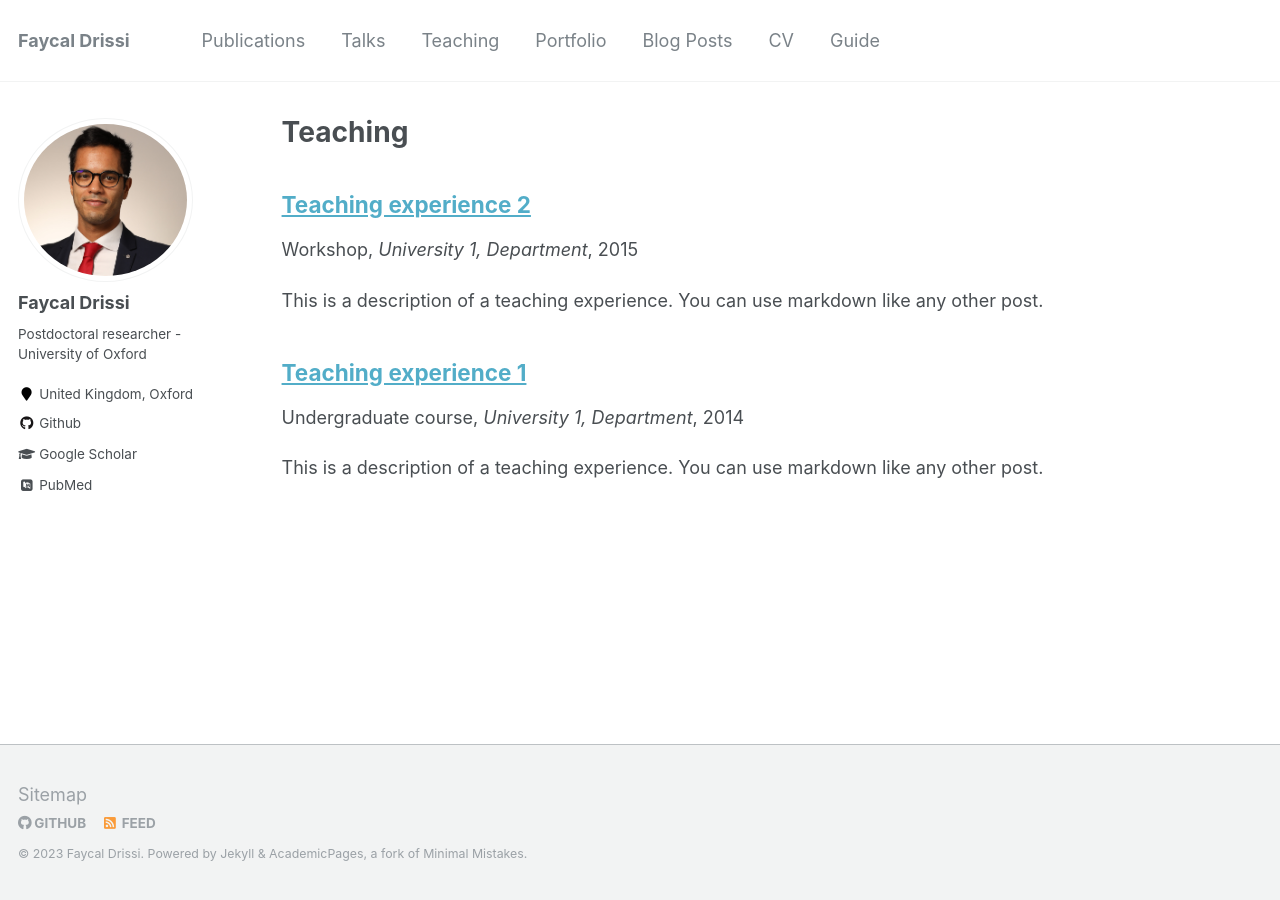
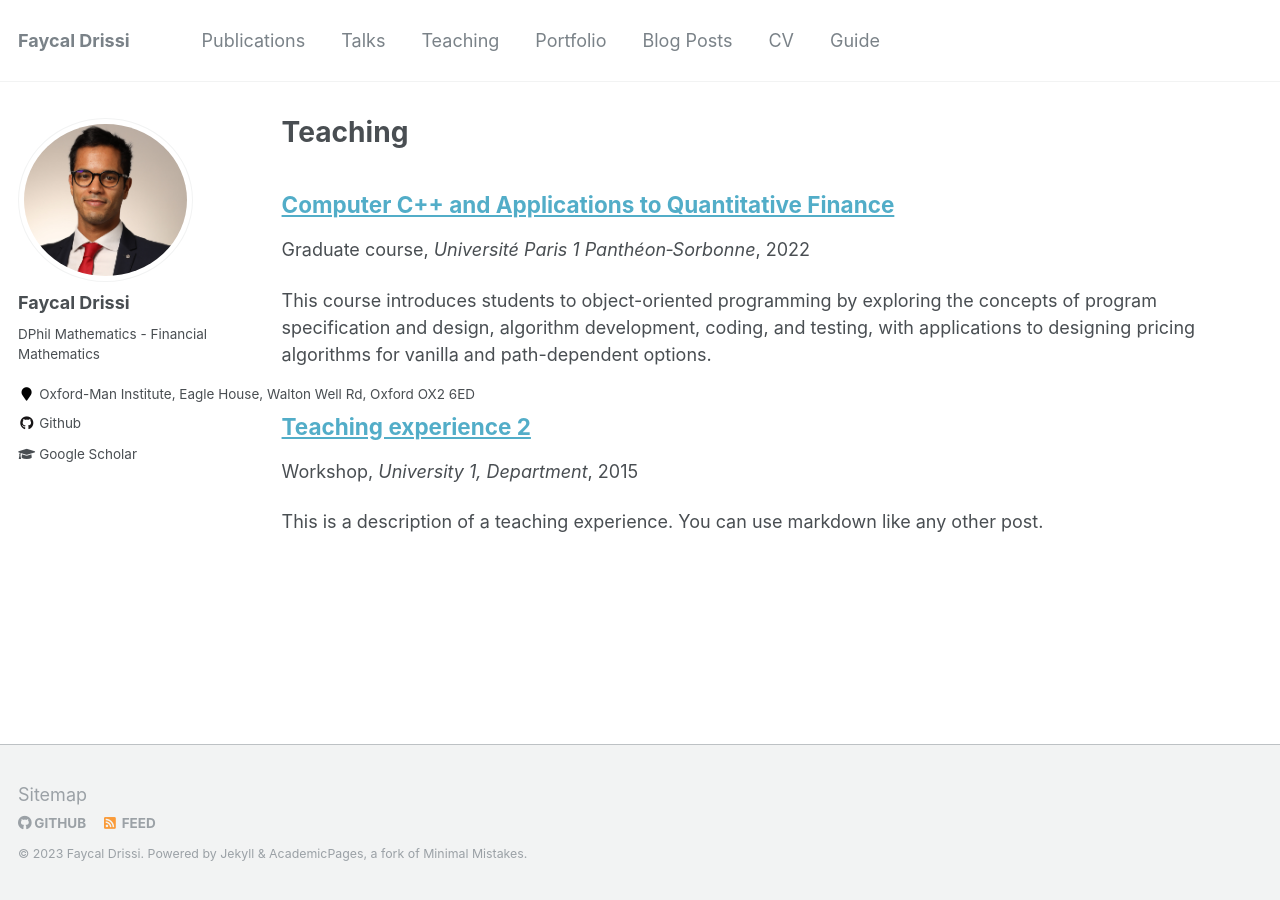
Before and after one commit to FDR0903/FDR0903.github.io, a Jekyll site: the page built from _pages/teaching.html, in a window 1280 px wide. Built offline with Jekyll 4.4.1, drawn with Linux system fonts in a browser that asks for light colours; some web fonts are replaced.

```diff
--- a/_config.yml
+++ b/_config.yml
@@ -82,10 +82,10 @@ analytics:
 author:
   name             : "Faycal Drissi"
   avatar           : "meScholar.jpg"
-  bio              : "Postdoctoral researcher - University of Oxford"
-  location         : "United Kingdom, Oxford"
+  bio              : "DPhil Mathematics -  Financial Mathematics"
+  location         : "Oxford-Man Institute, Eagle House, Walton Well Rd, Oxford OX2 6ED"
   employer         :
-  pubmed           : ""
+  pubmed           :
   googlescholar    : "https://scholar.google.com/citations?user=njvyriQAAAAJ"
   email            :
   researchgate     :  # example: "https://www.researchgate.net/profile/yourprofile"
--- a/_teaching/2014-spring-teaching-1.md
+++ /dev/null
@@ -1,20 +0,0 @@
----
-title: "Teaching experience 1"
-collection: teaching
-type: "Undergraduate course"
-permalink: /teaching/2014-spring-teaching-1
-venue: "University 1, Department"
-date: 2014-01-01
-location: "City, Country"
----
-
-This is a description of a teaching experience. You can use markdown like any other post.
-
-Heading 1
-======
-
-Heading 2
-======
-
-Heading 3
-======
--- /dev/null
+++ b/_teaching/2022_Paris_cpp.md
@@ -0,0 +1,19 @@
+---
+title: "Computer C++ and Applications to Quantitative Finance"
+collection: teaching
+type: "Graduate course"
+permalink: /teaching/2022_Paris_cpp
+venue: "Université Paris 1 Panthéon‑Sorbonne"
+date: 2022-03-01
+location: "Paris, France"
+---
+
+This course introduces students to object-oriented programming by exploring the concepts of program specification and design, algorithm development, coding, and testing, with applications to designing pricing algorithms for vanilla and path-dependent options.
+
+Aims of the course
+======
+Students learn how to write programs in object-oriented programming (OOP) using the C++ language. Topics covered include C++ classes/objects, input/output streams, overloading, inheritance, templates, and exception handling. Throughout the semester, problem solving skills will be emphasized and applied to solving computer problems. Experiments give  hands-on experience with the topics covered in this course with specific examples on designing code architectures for financial derivatives pricing.
+
+Class
+======
+58 Master’s students, 23 hours.
```
Also changed, not shown: _pages/about.md (+6 -2 lines), _teaching/2023_Oxford_hft.md (renamed from _teaching/2015-spring-teaching-2.md).
